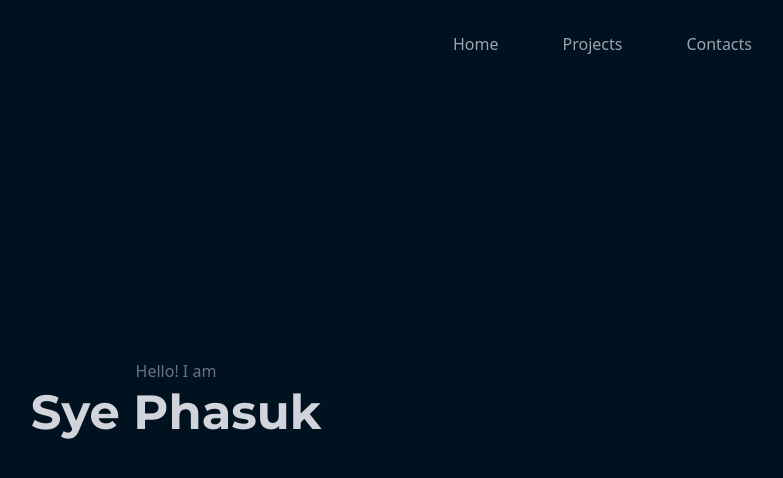
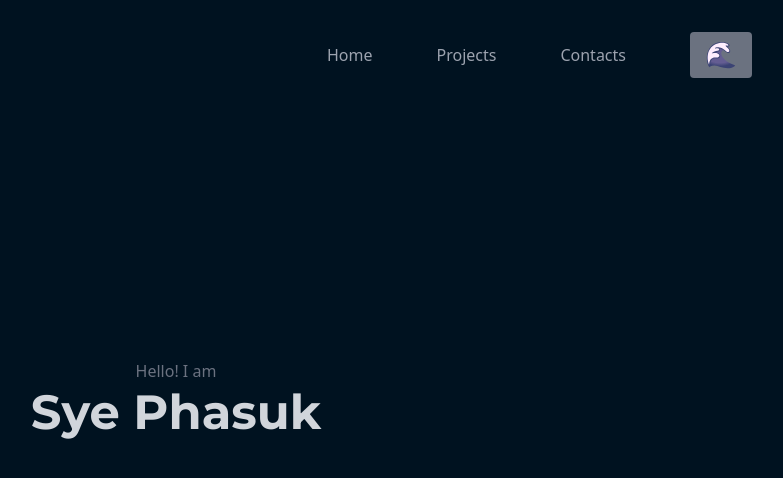
Before and after one commit to phasuk15/Sye-Phasuk, a React (Create React App) app: page / in a window 1280 px wide. Shown: the top 478 px of the page, without its empty margins (464-1247 px from the left). Built offline with nearby package versions, Linux system fonts and the light colour scheme; a web font is replaced by a local one.

Commit message:
pause button

```diff
--- a/src/App.js
+++ b/src/App.js
@@ -1,13 +1,21 @@
 
+import React, { useState } from 'react';
 import HomePage from "./sections/HomePage";
 import Nav from "./sections/Nav";
 
 function App() {
+
+  const [paused, setPaused] = useState(false);
+
+  const togglePaused = () => {
+    setPaused(!paused);
+  };
+
   return (
     <main className="">
-      <Nav/>
+      <Nav paused={paused} togglePaused={togglePaused} />
       <section className="">
-        <HomePage />
+        <HomePage paused={paused}/>
       </section>
       <section>
 
--- /dev/null
+++ b/src/assets/icons/index.js
@@ -0,0 +1,8 @@
+import hamburger from './hamburger.svg';
+import waveIcon from './waveIcon.svg';
+
+
+export {
+    hamburger,
+    waveIcon
+}
--- a/src/components/Waves.jsx
+++ b/src/components/Waves.jsx
@@ -1,12 +1,12 @@
 import Wavify from "react-wavify";
 
-const WaveComponent = () => {
+const WaveComponent = ({paused}) => {
   return (
     <div>
         <Wavify
             className='absolute bottom-0 w-full'
             fill="#3b4374"
-            paused={false}
+            paused={paused}
             options={{
                 height: 20,
                 amplitude: 40,
@@ -18,7 +18,7 @@ const WaveComponent = () => {
         <Wavify
             className='absolute bottom-0 w-full'
             fill="#645d92"
-            paused={false}
+            paused={paused}
             options={{
                 height: 20,
                 amplitude: 35,
@@ -30,7 +30,7 @@ const WaveComponent = () => {
         <Wavify
             className='absolute bottom-0 w-full'
             fill="#8e79b1"
-            paused={false}
+            paused={paused}
             options={{
                 height: 15,
                 amplitude: 30,
@@ -42,7 +42,7 @@ const WaveComponent = () => {
         <Wavify
             className='absolute bottom-0 w-full'
             fill="#b996cf"
-            paused={false}
+            paused={paused}
             options={{
                 height: 10,
                 amplitude: 25,
@@ -54,7 +54,7 @@ const WaveComponent = () => {
         <Wavify
             className='absolute bottom-0 w-full'
             fill="#e5b4ed"
-            paused={false}
+            paused={paused}
             options={{
                 height: 5,
                 amplitude: 20,
--- a/src/sections/HomePage.jsx
+++ b/src/sections/HomePage.jsx
@@ -1,6 +1,6 @@
 import Waves from '../components/Waves';
 
-const HomePage = () => {
+const HomePage = ({paused}) => {
   return (
     <section className='relative w-screen h-screen overflow-hidden bg-background-colour'>
       <div className='relative flex flex-col justify-center items-center h-full'>
@@ -13,7 +13,7 @@ const HomePage = () => {
         </h1>
       </div>
       <div className='relative h-[50px]'>
-        <Waves />
+        <Waves paused={paused}/>
       </div>
 
     </section>
--- a/src/sections/Nav.jsx
+++ b/src/sections/Nav.jsx
@@ -1,6 +1,8 @@
-import React from 'react'
 
-const Nav = () => {
+import { waveIcon } from "../assets/icons"
+
+const Nav = ({paused, togglePaused}) => {
+
   return (
     <header className='padding-x py-8 absolute z-10 w-full'>
         <nav className='flex justify-between items-center max-container'>
@@ -8,6 +10,19 @@ const Nav = () => {
               <li>Home</li>
               <li>Projects</li>
               <li>Contacts</li>
+              <button onClick={togglePaused}
+                className={`px-4 py-2 rounded text-white
+                  ${paused ? 'bg-blue-500' : 'bg-gray-500'}
+                  hover:${paused ? 'bg-blue-700' : 'bg-gray-700'}`}>
+                  {/* {paused ? 'Resume Waves' : 'Pause Waves'} */}
+                  <img
+                    src={waveIcon}
+                    alt='wave-icon'
+                    width={30}
+                    height={30}
+                    className="object-contain"
+                  />
+              </button>
             </ul>
         </nav>
     </header>
```
Also changed, not shown: src/assets/icons/waveIcon.svg (added).
